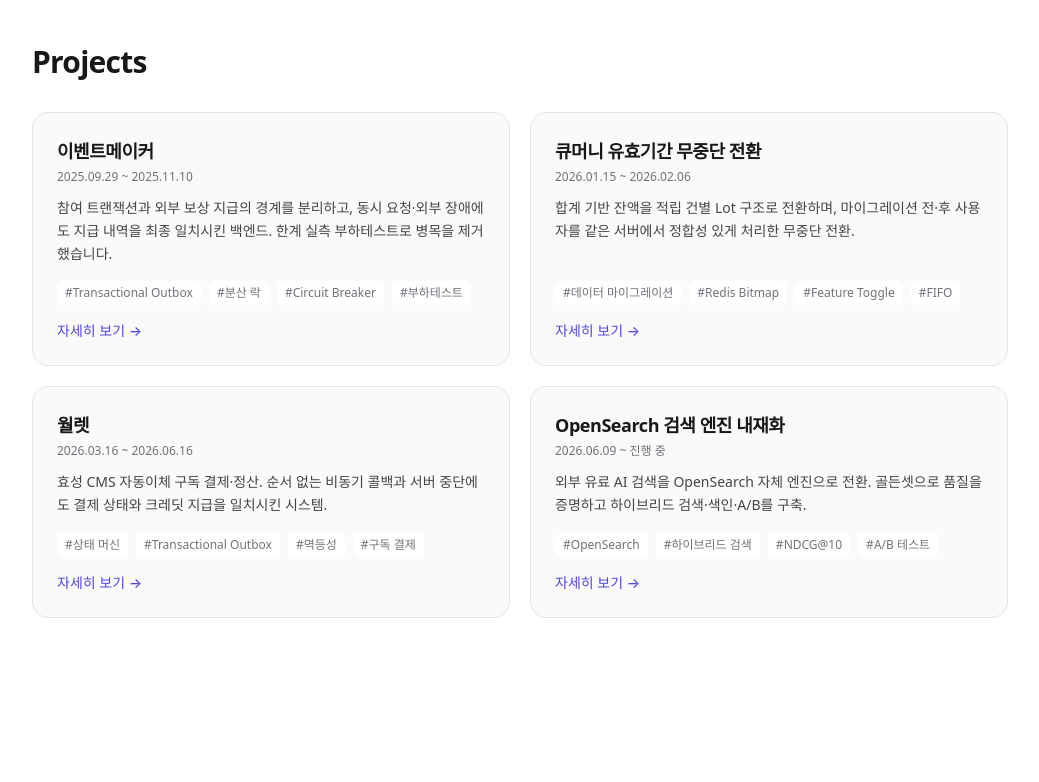
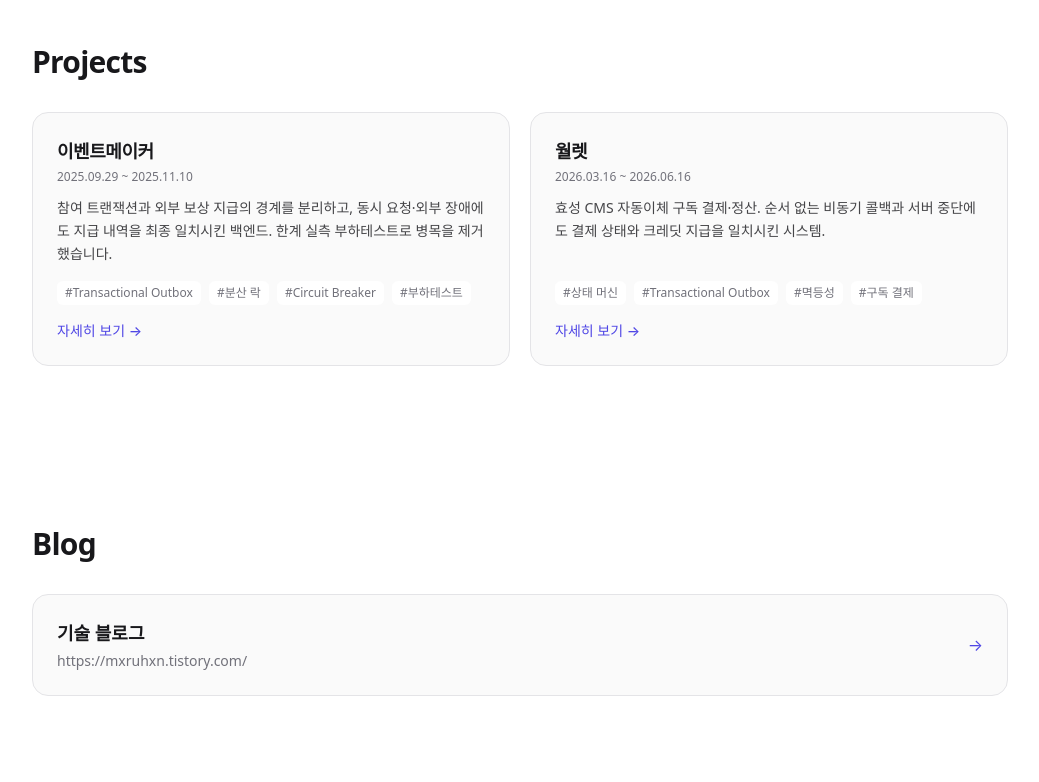
Before and after one commit to maruhxn/portfolio, a Next.js app: page / in a window 1280 px wide. Shown: the part 1240-2022 px from the top of the page, without its empty margins (120-1159 px from the left). Built offline with nearby package versions, Linux system fonts and the light colour scheme; a web font is replaced by a local one.

Commit message:
content: 큐머니·OpenSearch 프로젝트 비노출 처리
프로젝트 목록에서 두 항목을 주석 처리하고, 기술 스택 Database에서 OpenSearch 제거.
복구할 수 있도록 주석과 본문 마크다운(qmoney-expiration.md, opensearch.md)은 유지.

```diff
--- a/content/projects.ts
+++ b/content/projects.ts
@@ -14,13 +14,14 @@ export const PROJECTS: ProjectMeta[] = [
     summary: "참여 트랜잭션과 외부 보상 지급의 경계를 분리하고, 동시 요청·외부 장애에도 지급 내역을 최종 일치시킨 백엔드. 한계 실측 부하테스트로 병목을 제거했습니다.",
     tags: ["Transactional Outbox", "분산 락", "Circuit Breaker", "부하테스트"],
   },
-  {
-    slug: "qmoney-expiration",
-    title: "큐머니 유효기간 무중단 전환",
-    period: "2026.01.15 ~ 2026.02.06",
-    summary: "합계 기반 잔액을 적립 건별 Lot 구조로 전환하며, 마이그레이션 전·후 사용자를 같은 서버에서 정합성 있게 처리한 무중단 전환.",
-    tags: ["데이터 마이그레이션", "Redis Bitmap", "Feature Toggle", "FIFO"],
-  },
+  // 비노출 (복구하려면 주석 해제. 본문은 content/projects/qmoney-expiration.md 유지)
+  // {
+  //   slug: "qmoney-expiration",
+  //   title: "큐머니 유효기간 무중단 전환",
+  //   period: "2026.01.15 ~ 2026.02.06",
+  //   summary: "합계 기반 잔액을 적립 건별 Lot 구조로 전환하며, 마이그레이션 전·후 사용자를 같은 서버에서 정합성 있게 처리한 무중단 전환.",
+  //   tags: ["데이터 마이그레이션", "Redis Bitmap", "Feature Toggle", "FIFO"],
+  // },
   {
     slug: "wallet",
     title: "월렛",
@@ -28,11 +29,12 @@ export const PROJECTS: ProjectMeta[] = [
     summary: "효성 CMS 자동이체 구독 결제·정산. 순서 없는 비동기 콜백과 서버 중단에도 결제 상태와 크레딧 지급을 일치시킨 시스템.",
     tags: ["상태 머신", "Transactional Outbox", "멱등성", "구독 결제"],
   },
-  {
-    slug: "opensearch",
-    title: "OpenSearch 검색 엔진 내재화",
-    period: "2026.06.09 ~ 진행 중",
-    summary: "외부 유료 AI 검색을 OpenSearch 자체 엔진으로 전환. 골든셋으로 품질을 증명하고 하이브리드 검색·색인·A/B를 구축.",
-    tags: ["OpenSearch", "하이브리드 검색", "NDCG@10", "A/B 테스트"],
-  },
+  // 비노출 (복구하려면 주석 해제. 본문은 content/projects/opensearch.md 유지)
+  // {
+  //   slug: "opensearch",
+  //   title: "OpenSearch 검색 엔진 내재화",
+  //   period: "2026.06.09 ~ 진행 중",
+  //   summary: "외부 유료 AI 검색을 OpenSearch 자체 엔진으로 전환. 골든셋으로 품질을 증명하고 하이브리드 검색·색인·A/B를 구축.",
+  //   tags: ["OpenSearch", "하이브리드 검색", "NDCG@10", "A/B 테스트"],
+  // },
 ];
--- a/content/skills.ts
+++ b/content/skills.ts
@@ -1,6 +1,7 @@
 export const skillCategories = [
   { name: "Backend", items: ["Kotlin", "Java", "Spring Boot", "Spring Security", "Spring Batch", "JPA / QueryDSL", "Resilience4j"] },
-  { name: "Database", items: ["MySQL", "PostgreSQL", "Redis (Redisson)", "OpenSearch"] },
+  // 복구 시 items 끝에 "OpenSearch" 추가
+  { name: "Database", items: ["MySQL", "PostgreSQL", "Redis (Redisson)"] },
   { name: "DevOps", items: ["AWS", "NCP", "Docker", "GitHub Actions", "Kubernetes", "Jenkins"] },
   { name: "Tools", items: ["Git", "Datadog", "IntelliJ IDEA", "Notion", "Slack"] },
 ] as const;
```
